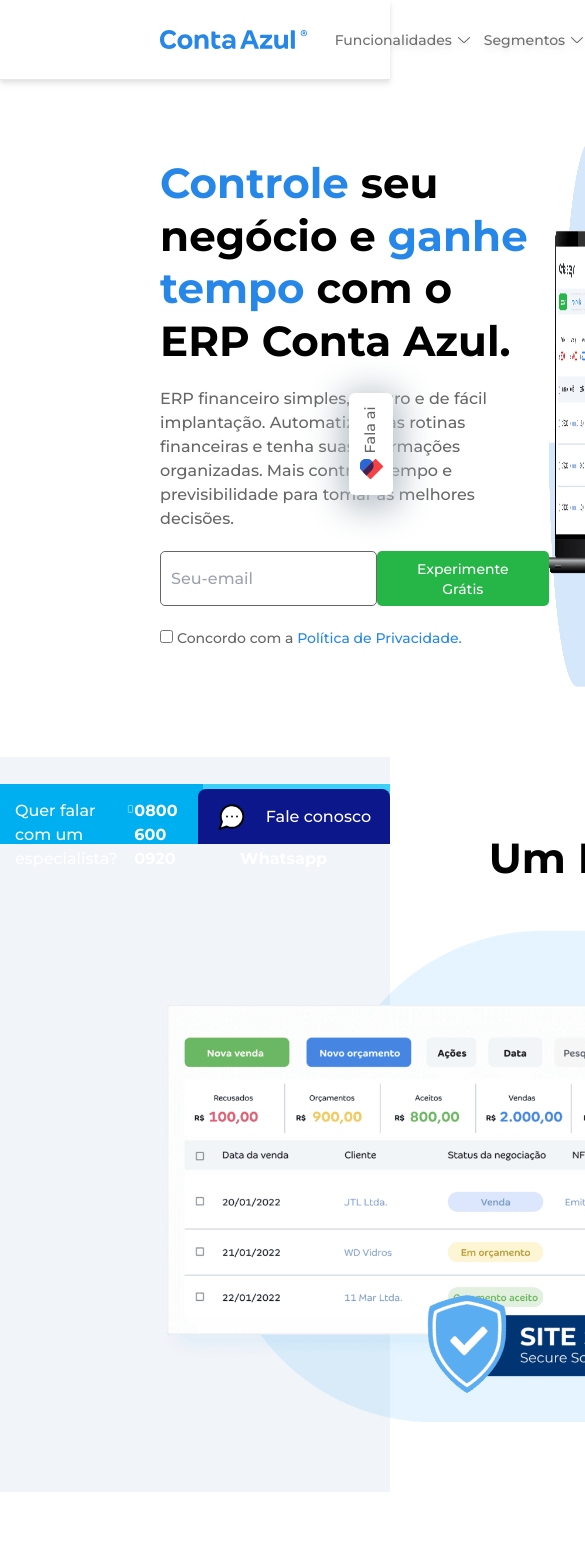
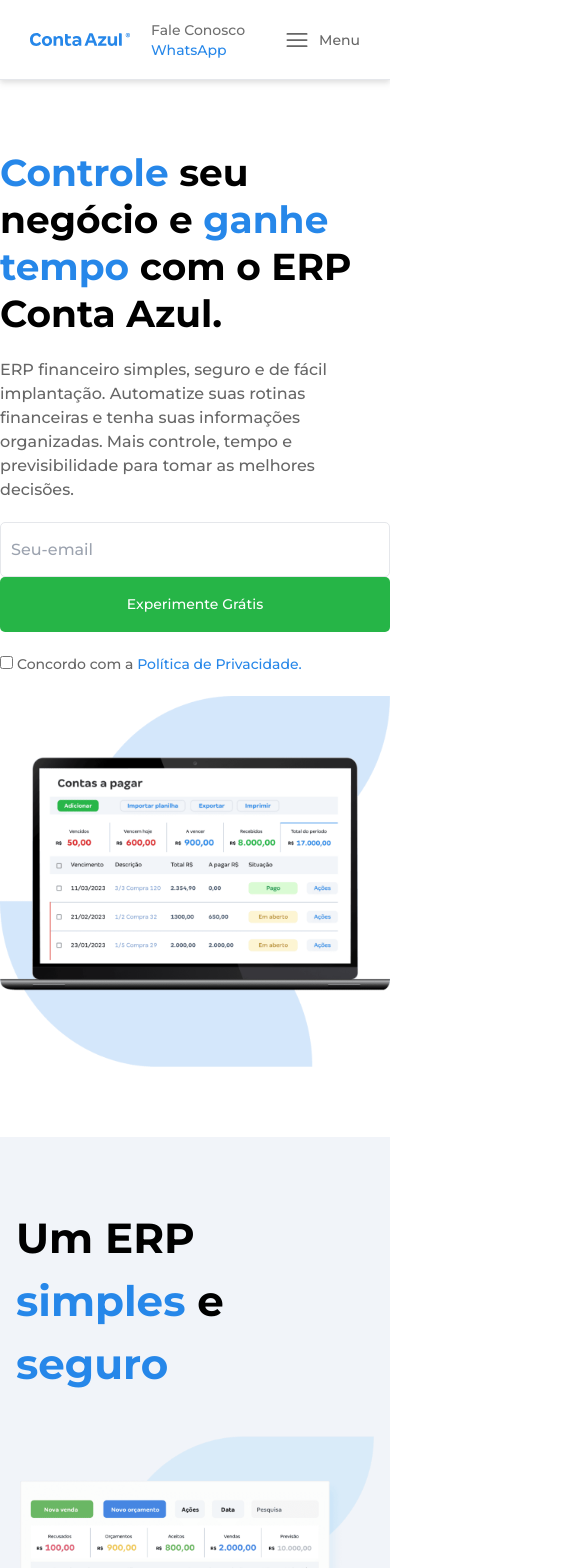
Before and after one commit to ViniCordeiro1/Conta-azul-dmx, a Next.js app: page / in a window 390 px wide. Shown: the top 1568 px of the page, 585 px wide, since content can reach past the window. Built offline with nearby package versions, Linux system fonts and the light colour scheme.

Commit message:
add responsive

```diff
--- a/src/app/page.tsx
+++ b/src/app/page.tsx
@@ -15,13 +15,6 @@
       <PlanForYou />
       <SectionErp />
       <HomeResultSlide />
-      <SectionSegments />
-      <SectionOnMidia />
-      <PlanForYouClientes />
-      <Negocios />
-      <TalkExpert />
-      <Footer />
-      <BFalaAi />
     </main>
   );
 }
--- /dev/null
+++ b/src/components/Buttons/ButtonMenu.tsx
@@ -0,0 +1,17 @@
+import { useState } from "react"
+
+export function ButtonMenu () {
+
+    const [open, setOpen] = useState(false)
+
+    return (
+        <button className="flex  gap-2 text-second-gray items-center"  onClick={()=>setOpen(!open)}>
+            <span className="ml-[10px]">
+            <svg xmlns="http://www.w3.org/2000/svg" fill="none" viewBox="0 0 24 24" stroke-width="1.5" stroke="#666666" className="size-7">
+            <path stroke-linecap="round" stroke-linejoin="round" d="M3.75 6.75h16.5M3.75 12h16.5m-16.5 5.25h16.5" />
+            </svg>
+            </span>
+            Menu
+        </button>
+    )
+}
--- /dev/null
+++ b/src/components/Buttons/MobileNav.tsx
@@ -0,0 +1,35 @@
+import { useState } from "react"
+
+export function MobileNav () {
+
+    const [close, setClose] = useState(true)
+
+    return (
+
+
+        <div>
+            <div className="absolute right-1 top-1 z-[60] p-[5px]" onClick={()=>setClose(!close)}>
+                <svg xmlns="http://www.w3.org/2000/svg" fill="#666666" viewBox="0 0 24 24" stroke-width="1.5" stroke="currentColor" className="size-7" >
+                <path stroke-linecap="round" stroke-linejoin="round" d="M6 18 18 6M6 6l12 12" />
+                </svg>
+            </div>
+            <ul className={`
+                    md:hidden bg-white absolute top-0 right-0 z-50 w-[350px] h-[600px] bottom-0 flex flex-col text-center items-center p-[30px]
+                `}>
+                <li className="p-[10px] w-[290px] h-[41px]">
+                    <a href="">Funcionalidades</a>
+                </li>
+                <li className="p-[10px] w-[290px] h-[41px] border-t-[1px] border-gray-300 ">
+                    <a href="">Segmentos</a>
+
+                </li>
+                <li className="p-[10px] w-[290px] h-[41px] border-t-[1px] border-gray-300">
+                    <a href="">Planos</a>
+                </li>
+                <li className="p-[10px] w-[290px] h-[41px] border-t-[1px] border-gray-300">
+                    <a href="">Parceiros</a>
+                </li>
+            </ul>
+        </div>
+    )
+}
--- a/src/components/Container.tsx
+++ b/src/components/Container.tsx
@@ -6,7 +6,7 @@
 
 export function Container({ children} : Props) {
     return (
-        <div className="flex flex-1 w-full   px-[160px] mx-auto ">
+        <div className="flex w-full justify-center mx-auto ">
             {children}
         </div>
     )
--- a/src/components/Erp/SectionErp.tsx
+++ b/src/components/Erp/SectionErp.tsx
@@ -7,16 +7,16 @@
 
 export function SectionErp() {
     return (
-        <section className="bg-backgrou-gray w-full py-[70px]">
-            <Container>
-                <div className="flex flex-wrap justify-between items-center">
-                    <div className="flex w-full justify-center">
-                        <h1 className="text-[42px] font-bold mb-10">
+        <section className="flex bg-backgrou-gray py-[70px] md:justify-center">
+
+                <div className="md:flex flex-wrap w-[1200px] justify-between items-center px-[16px] md:px-0">
+                    <div className="flex lg:w-[1200px] md:w-[926px] sm:w-[608px] justify-center items-center">
+                        <h1 className="text-[42px] sm:text-[37.5] font-bold mb-10">
                             Um ERP <span className="text-primary-blue">simples </span> e <span className="text-primary-blue">seguro</span>
                         </h1>
                     </div>
                     <motion.div
-                    className="flex gap-20"
+                    className="flex flex-wrap md:gap-0 gap-[60px] items-center"
                     initial={{ opacity: 0, x: 100 }}
                     whileInView={{ opacity: 1, x: 0 }}
                     exit={{ opacity: 0, x: -100 }}
@@ -24,19 +24,20 @@
 
                     >
 
-                    <div className="flex w-[600px]">
+                        <div className=" md:mr-[60px]">
                             <Image
                                 src={SiteSeguro}
                                 alt="site seguro"
+                                className="lg:w-[600px] md:w-[463px] sm:w-[608px]"
                             />
                         </div>
-                    <motion.div className="flex flex-col w-[540px] text-left origin-center"
+                        <motion.div className="flex flex-col md:w-[403px] sm:w-[608px] text-left origin-center justify-center"
                         initial={{ opacity: 0, y: 200, scale: 0.5 }}
                         whileInView={{ opacity: 1, y: 0, scale: 1 }}
                         exit={{ opacity: 0, y: 200, scale: 0.5 }}
                         transition={{ duration: 1 }}>
 
-                        <h2 className="text-[32px] font-bold mb-5 w-[450px] leading-tight">Livre-se das planilhas e assuma o controle da sua empresa, tudo na nuvem.</h2>
+                            <h2 className="text-[32px] font-bold mb-5 md:w-[403px] sm:w-[403px] leading-tight">Livre-se das planilhas e assuma o controle da sua empresa, tudo na nuvem.</h2>
 
                             <p className="text-second-gray mb-5">Um ERP para gestão financeira com um poderoso ecossistema que transforma a relação das empresas com seus contadores e bancos.</p>
 
@@ -48,7 +49,7 @@
                         </motion.div>
                     </motion.div>
                 </div>
-            </Container>
+
         </section>
     )
 }
--- a/src/components/NavBar/Header.tsx
+++ b/src/components/NavBar/Header.tsx
@@ -8,22 +8,29 @@
 import { Button } from "../Buttons/Button";
 import { Container } from "../Container";
 import { motion } from "framer-motion";
+import { ButtonMenu } from "../Buttons/ButtonMenu";
+import { MobileNav } from "../Buttons/MobileNav";
 
 export function Header() {
+
+
+
     return (
-        <motion.header className="flex w-full m-w-[1200px] h-20 bg-white border-b-[1px] drop-shadow-md fixed z-50 justify-between items-center"
+
+
+        <motion.header className="flex h-20 bg-white border-b-[1px] drop-shadow-md relative z-40 md:justify-center items-center"
         initial={{ top: -100 }}
         animate={{ top: 0 }}
         transition={{ duration: 0.5 }}
         >
-            <Container>
-                <div className="flex flex-1  justify-between">
+
+                <div id="NavBar" className="flex w-[1280px] lg:px-10 md:justify-between px-[30px]" >
                     <div className="flex items-center gap-7">
-                        <Image className="w-[150px] h-[19px]"
+                        <Image className="w-[100px] h-[13px] lg:w-[150px] lg:h-[19px]"
                         src={Logo}
                         alt="Logo"
                         />
-                        <ul className="flex items-center gap-7 text-primary-gray">
+                        <ul className="lg:flex items-center gap-7 text-primary-gray md:hidden sm:hidden hidden">
                             <li>
                                 <ItemMenu
                                     name="Funcionalidades"
@@ -44,24 +51,26 @@
                             </li>
                         </ul>
                     </div>
-                    <div className="flex gap-7">
+                    <div className="flex-1">
+                        <div className="flex gap-7 text-primary-gray text-sm  justify-end items-center">
+                            <div className="lg:block md:hidden sm:hidden hidden">
                             <Search />
-                    <div className="text-primary-gray text-sm leading-relaxed">
+                            </div>
+                            <span className="flex flex-col">
                                 Fale Conosco
-                        <br />
-                        <span>
-                            <a className="text-primary-blue"
+                                <a className="text-primary-blue md:font-[14px]"
                                 href="" target="_blank">WhatsApp</a>
                             </span>
-                    </div>
-                    <div className="flex mr-5 items-center">
+                            <div className="md:block hidden">
                             <Button
                                 name="Entrar"
                             />
                             </div>
+                            <div className="flex lg:hidden"><ButtonMenu /></div>
                         </div>
                     </div>
-            </Container>
+
+                </div>
 
         </motion.header>
     )
--- a/src/components/PlaneForYou/Form.tsx
+++ b/src/components/PlaneForYou/Form.tsx
@@ -1,8 +1,8 @@
 export function Form() {
     return (
-        <form className=" flax-1 max-w-[450px] my-5 ">
-        <div className="flex pb-5">
-            <input type="email" name="email" placeholder="Seu-email" className=" h-[55px] w-100%] px-2.5 rounded-[5px] border-solid border-[1px] border-second-gray"/>
+        <form className=" flax max-w-[450px] my-5 ">
+        <div className="lg:flex md:flex-wrap lg:flex-nowrap pb-5">
+            <input type="email" name="email" placeholder="Seu-email" className=" h-[55px] w-[100%] px-2.5 rounded-[5px] border-solid border-[1px] border-gray-200"/>
             <button className="h-[55px] w-[100%] px-10 bg-primary-green text-sm text-white rounded-[5px] hover:bg-green-600">Experimente Grátis</button>
         </div>
         <input className="mr-1" type="checkbox"/>
--- a/src/components/PlaneForYou/PlanForYou.tsx
+++ b/src/components/PlaneForYou/PlanForYou.tsx
@@ -8,10 +8,10 @@
 
 export function PlanForYou () {
     return (
-        <Container>
-            <section className="flex  w-full pt-[140px] pb-[70px] justify-between items-center">
+        <section className="flex  pt-[70px] pb-[70px] md:justify-center items-center">
+
                 <motion.div
-                          className="flex w-full justify-between items-center"
+                            className="flex flex-wrap w-[1200px] justify-between items-center md:px-[16px] sm:px-[16px] px-0"
                             initial={{ opacity: 0, x: -100 }}
                             whileInView={{ opacity: 1, x: 0 }}
                             exit={{ opacity: 0, x: -100 }}
@@ -25,8 +25,9 @@
                         className="origin-center"
                         >
 
-                <div className="flex-1 max-w-[479px] items-center">
-                    <h1 className="text-[42px] font-bold leading-tight">
+
+                        <div className="flex flex-wrap lg:w-[479px] md:w-[350px] sm:w-[608px]  items-center">
+                            <h1 className="md:text-[42px] text-[37.5px]  font-bold leading-tight">
                                 <span className="text-primary-blue">Controle </span>
                                 seu negócio e <span className="text-primary-blue">ganhe tempo </span>
                                 com o ERP Conta Azul.
@@ -40,11 +41,13 @@
                             <Form />
                         </div>
                     </motion.div>
-
-                    <Image src={Controle} alt="Contas a pagar" className=" w-auto h-[547px] mr-[80px] "/>
+                        <div className="md:flex">
+                        <Image src={Controle} alt="Contas a pagar" className="flex md:justify-end lg:w-[580px] md:w-[490px] sm:w-[580px] items-end md:mr-0 mr-[60px]"/>
+                        </div>
                 </motion.div>
 
+
+
             </section>
-        </Container>
     )
 }
--- a/tailwind.config.ts
+++ b/tailwind.config.ts
@@ -8,10 +8,13 @@
 
   ],
   theme: {
+    screens: {
+      'sm': {'min': '640px', },
+      'md': {'min': '960px', },
+      'lg': {'min': '1200px',},
+      'xl': {'min': '1280px'},
+    },
     extend: {
-      boxShadow: {
-
-      },
       colors: {
         'primary-blue': '#2687e9',
         'primary-gray': '#6F6F6F',
```
Also changed, not shown: src/components/HomeResult/Carousel1.tsx (+13 -13 lines), src/components/HomeResult/HomeResultSlide.tsx (+9 -6 lines). Lines whose indentation alone changed are shown as unchanged.
